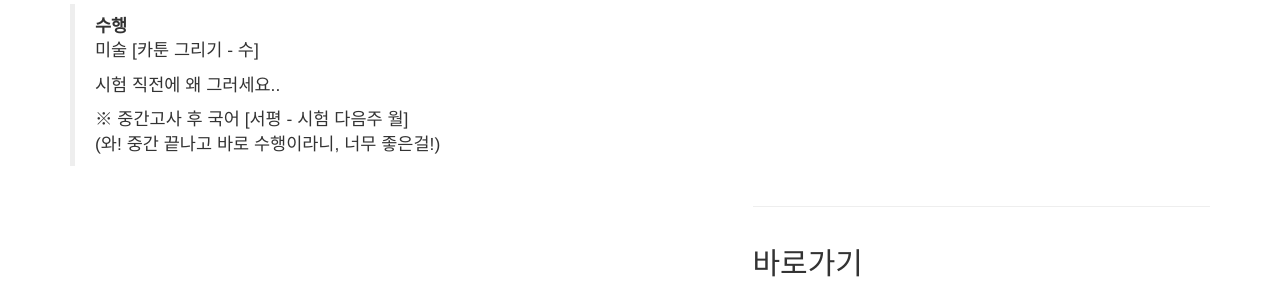
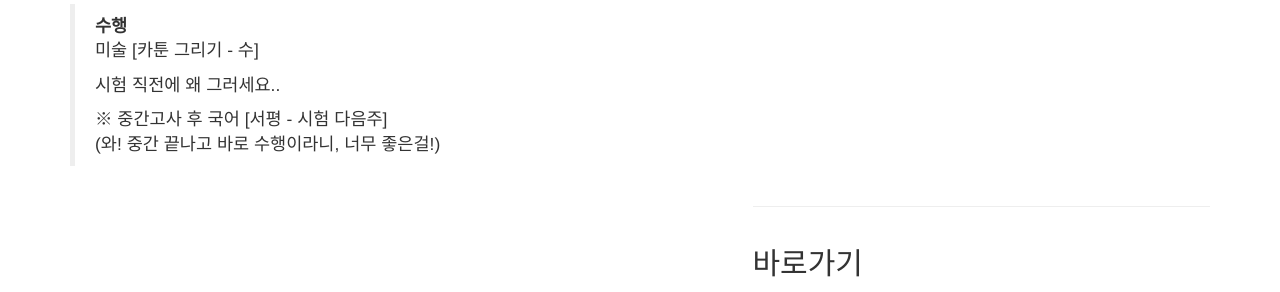
Before and after one commit to bundang-ms-2021/oncl, a Jekyll site: the page built from _posts/2014-09-21-services-1.markdown, in a window 1280 px wide and 1334 px high. Shown: the part 382-674 px from the top of the window. Built offline with Jekyll 4.4.1, drawn with Linux system fonts in a browser that asks for light colours; nearby versions of some CDN libraries; library files that are not in the unit come from our copies.

Commit message:
Update 2014-09-21-services-1.markdown

```diff
--- a/_posts/2014-09-21-services-1.markdown
+++ b/_posts/2014-09-21-services-1.markdown
@@ -16,5 +16,5 @@ description: |
   > 시험 직전에 왜 그러세요..
   >
   > ※ 중간고사 후
-  > 국어 [서평 - 시험 다음주 월]
+  > 국어 [서평 - 시험 다음주]
   > (와! 중간 끝나고 바로 수행이라니, 너무 좋은걸!)
```
